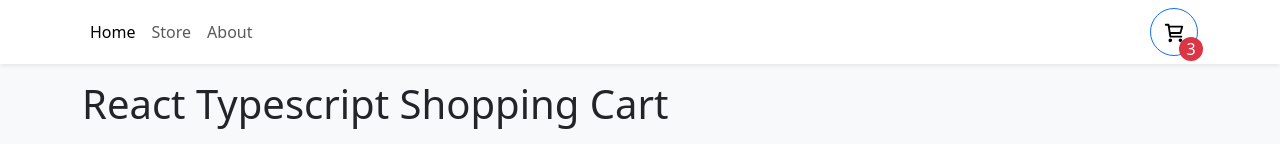
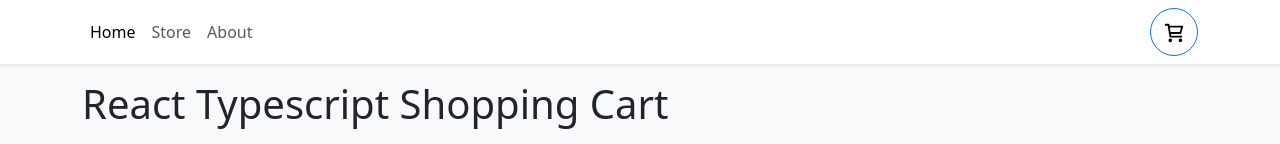
Before and after one commit to JazzPants/react-ts-advanced-shopping-cart, a React (Vite) app: page / in a window 1280 px wide. Shown: the top 144 px of the page. Built offline with nearby package versions, Linux system fonts and the light colour scheme.

Commit message:
use shoppingCart hook with event listeners, and add conditional rendering (notification)

```diff
--- a/src/components/Navbar.tsx
+++ b/src/components/Navbar.tsx
@@ -1,30 +1,61 @@
-import {Button, Container, Nav, Navbar as NavbarBs} from "react-bootstrap"
-import { NavLink } from "react-router-dom"
+import { Button, Container, Nav, Navbar as NavbarBs } from 'react-bootstrap';
+import { NavLink } from 'react-router-dom';
+import { useShoppingCart } from '../context/ShoppingCartContext';
 
 export function Navbar() {
+  const { openCart, cartQuantity } = useShoppingCart();
   return (
     <NavbarBs sticky="top" className="bg-white shadow-sm mb-3">
       <Container>
         <Nav className="me-auto">
-      <Nav.Link to="/" as={NavLink}>Home</Nav.Link>
-      <Nav.Link to="/store" as={NavLink}>Store</Nav.Link>
-      <Nav.Link to="/about" as={NavLink}>About</Nav.Link>
+          <Nav.Link to="/" as={NavLink}>
+            Home
+          </Nav.Link>
+          <Nav.Link to="/store" as={NavLink}>
+            Store
+          </Nav.Link>
+          <Nav.Link to="/about" as={NavLink}>
+            About
+          </Nav.Link>
         </Nav>
-    <Button style={{width: "3rem", height: "3rem", position: "relative"}} variant="outline-primary" className="rounded-circle">
-      <svg viewBox="0 0 24 24" fill="none" xmlns="http://www.w3.org/2000/svg">
-      <path d="M6.29977 5H21L19 12H7.37671M20 16H8L6 3H3M9 20C9 20.5523 8.55228 21 8 21C7.44772 21 7 20.5523 7 20C7 19.4477 7.44772 19 8 19C8.55228 19 9 19.4477 9 20ZM20 20C20 20.5523 19.5523 21 19 21C18.4477 21 18 20.5523 18 20C18 19.4477 18.4477 19 19 19C19.5523 19 20 19.4477 20 20Z" stroke="#000000" stroke-width="2" stroke-linecap="round" stroke-linejoin="round"/>
+
+        <Button
+          onClick={openCart}
+          style={{ width: '3rem', height: '3rem', position: 'relative' }}
+          variant="outline-primary"
+          className="rounded-circle"
+        >
+          <svg
+            viewBox="0 0 24 24"
+            fill="none"
+            xmlns="http://www.w3.org/2000/svg"
+          >
+            <path
+              d="M6.29977 5H21L19 12H7.37671M20 16H8L6 3H3M9 20C9 20.5523 8.55228 21 8 21C7.44772 21 7 20.5523 7 20C7 19.4477 7.44772 19 8 19C8.55228 19 9 19.4477 9 20ZM20 20C20 20.5523 19.5523 21 19 21C18.4477 21 18 20.5523 18 20C18 19.4477 18.4477 19 19 19C19.5523 19 20 19.4477 20 20Z"
+              stroke="#000000"
+              stroke-width="2"
+              stroke-linecap="round"
+              stroke-linejoin="round"
+            />
           </svg>
-      <div className="rounded-circle bg-danger d-flex justify-content-center align-items-center" style={{
-      color: "white",
-      width: "1.5rem",
-      height: "1.5rem",
-      position: "absolute",
+          {cartQuantity > 0 && (
+            <div
+              className="rounded-circle bg-danger d-flex justify-content-center align-items-center"
+              style={{
+                color: 'white',
+                width: '1.5rem',
+                height: '1.5rem',
+                position: 'absolute',
                 bottom: 0,
                 right: 0,
-      transform: "translate(25%, 25%)",
-      }}>3</div>
+                transform: 'translate(25%, 25%)'
+              }}
+            >
+              {cartQuantity}
+            </div>
+          )}
         </Button>
       </Container>
     </NavbarBs>
-)
+  );
 }
```
Lines whose indentation alone changed are shown as unchanged.
